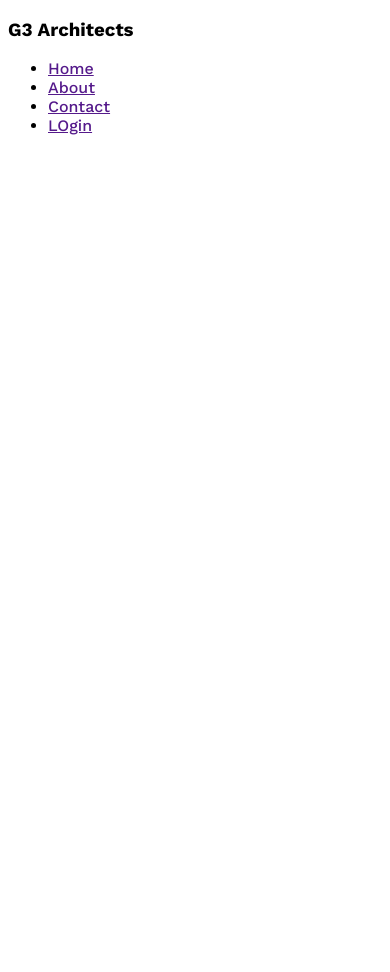
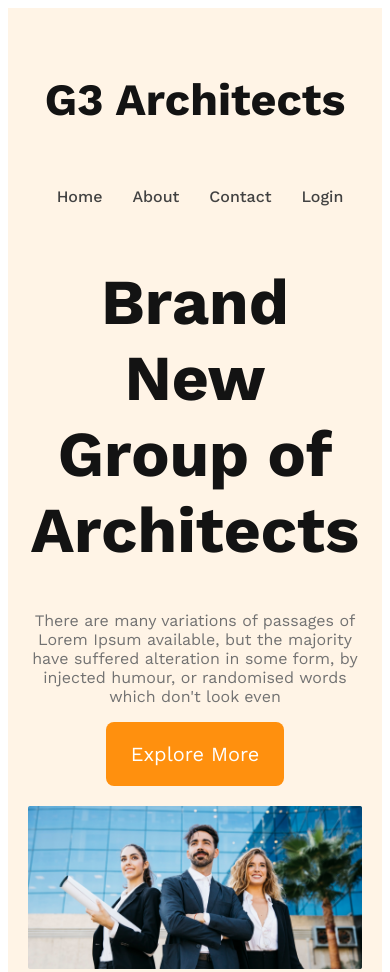
Before and after one commit to FariaJahan63/G3-architect-website, a plain HTML site: page index.html in a window 390 px wide. Shown: the top 972 px of the page. Before the commit the page ends 844 px from the top, so only its background shows below. Drawn offline with nearby package versions, Linux system fonts and the light colour scheme.

Commit message:
responsive banner contant

```diff
--- a/index.html
+++ b/index.html
@@ -10,13 +10,26 @@
 
 <body>
     <header>
-<h3>G3 Architects</h3>
+        <nav>
+<h3 class="nav-title">G3 Architects</h3>
 <ul>
     <li ><a href="">Home</a></li>
     <li><a href="">About</a></li>
     <li><a href="">Contact</a></li>
-    <li><a href="">LOgin</a></li>
+    <li><a href="">Login</a></li>
 </ul>
+</nav>
+<div class="banner">
+    <div class="banner-content">
+<h1 class="banner-title">Brand New
+    Group of Architects
+    </h1>
+
+<p class="banner-description">There are many variations of passages of Lorem Ipsum available, but the majority have suffered alteration in some form, by injected humour, or randomised words which don't look even</p>
+<button class="btn-primary">Explore More</button>
+<img src="images/banner.png">
+</div>
+</div>
     </header>
     <main>
 
--- a/styles/Architect.css
+++ b/styles/Architect.css
@@ -1,6 +1,89 @@
-/* using google font */
-  @import url('https://fonts.googleapis.com/css2?family=Lato:wght@400;700&family=Work+Sans:ital,wght@0,500;0,600;0,700;1,400&display=swap');
-*{
+@import url('https://fonts.googleapis.com/css2?family=Lato:ital,wght@0,400;0,700;1,400&family=Open+Sans:wght@400;700;800&family=Work+Sans:wght@400;500;600;700;800&display=swap');
 
-font-family: 'Work Sans', sans-serif;
+
+
+* {
+    font-family: 'Lato', sans-serif;
+    font-family: 'Open Sans', sans-serif;
+    font-family: 'Work Sans', sans-serif;
 }
+.btn-primary{
+
+    border-radius: 8px;
+    color: #FFF;
+    font-size: 1.25rem;
+    background: #FF900E;
+    padding: 20px 25px;
+    color: #FFF;
+    cursor: pointer;
+    border: 0;
+}
+/* header styles */
+header{
+    background: rgba(255, 144, 14, 0.10);
+    padding: 50px 240px;
+}
+nav{
+    display: flex;
+    justify-content: space-between;
+    align-items: center;
+}
+
+.nav-title{
+    font-size: 2.8rem;
+    font-weight: 700;
+    color: #131313;
+}
+
+nav > ul {
+    display: flex;
+}
+nav li{
+    list-style: none;
+    margin-right: 30px;
+    font-weight: 500;
+    font-size: 1rem;
+}
+nav li a{
+    text-decoration: none;
+    color: var(--dark-02, #424242);
+}
+.banner-content{
+    max-width: 800px;
+    text-align: center;
+    margin: 0 auto;
+}
+.banner-title{
+    font-size: 4rem;
+    font-weight: 700;
+    color: #131313;
+}
+.banner-description{
+    color: #727272;
+}
+.banner img{
+    margin-top: 20px;
+    width: 100%;
+}
+
+
+/* responsive media queries */
+/* mobile devices */
+@media screen and (max-width: 576px) {
+    header{
+        padding: 20px;
+    }
+    nav {
+        flex-direction: column;
+    }
+}
+
+/* tablet or medium devices */
+@media screen and (min-width:576px) and (max-width: 960px) {
+    header{
+        padding: 50px;
+    }
+    nav {
+        flex-direction: column;
+    }
+}
```
